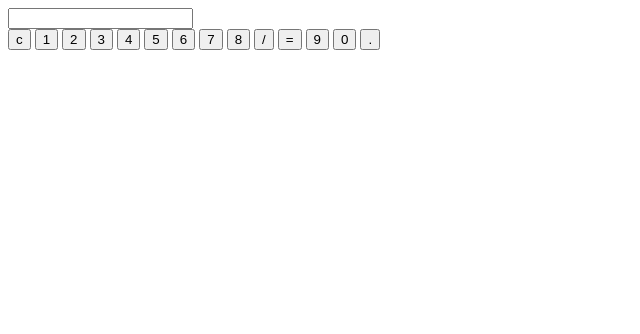
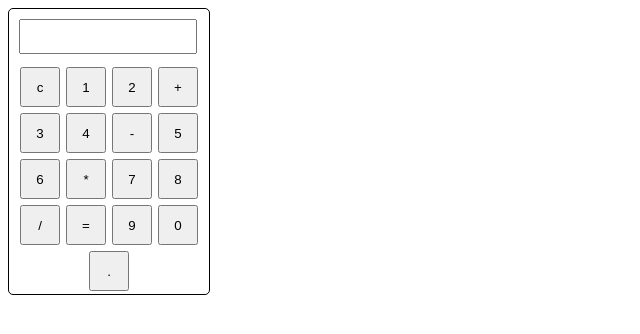
Before and after one commit to Anushka-singh-ui/first-exp, a plain HTML site: page myntra clown/calculator/calculator.html in a window 1280 px wide. Shown: the whole page, without its empty margins (0-640 px from the left). Drawn offline with Linux system fonts and the light colour scheme.

Commit message:
calculatorr

```diff
--- a/myntra clown/calculator/calculator.css
+++ b/myntra clown/calculator/calculator.css
@@ -1,16 +1,18 @@
 #calculator{
     border: 1px solid black;
     border-radius: 5px;
-    width: 100px;
+    width: 200px;
 }
 #display{
     margin: 10px;
     width: 85%;
+    font-size: 25px;
 
 }
 .button-container{
     display: flex;
     justify-content: center;
+    flex-wrap: wrap;
 }
 .button{
     width: 40px;
--- a/myntra clown/calculator/calculator.html
+++ b/myntra clown/calculator/calculator.html
@@ -4,26 +4,30 @@
     <meta charset="UTF-8">
     <meta name="viewport" content="width=device-width, initial-scale=1.0">
     <title>calculator</title>
-    <link rel="sytlesheet" href="calculator.css">
+    <link rel="stylesheet" href="calculator.css">
 </head>
 <body>
-    <div id="calculator"></div>
+    <div id="calculator">
     <input type="text" id="display" readonly>
     <div class="button-container">
-    <button class="button">c</button>
+    <button class="button" onclick="currentDisplay = ''; document.querySelector('#display').value = currentDisplay;">c</button>
     <button class="button" onclick="currentDisplay = currentDisplay + '1';document.querySelector('#display').value = currentDisplay;">1</button>
     <button class="button" onclick="currentDisplay = currentDisplay + '2';document.querySelector('#display').value = currentDisplay;">2</button>
+    <button class="button" onclick="currentDisplay = currentDisplay + '+';document.querySelector('#display').value = currentDisplay;">+</button>
     <button class="button" onclick="currentDisplay = currentDisplay + '3';document.querySelector('#display').value = currentDisplay;">3</button>
     <button class="button" onclick="currentDisplay = currentDisplay + '4';document.querySelector('#display').value = currentDisplay;">4</button>
+    <button class="button" onclick="currentDisplay = currentDisplay + '-';document.querySelector('#display').value = currentDisplay;">-</button>
     <button class="button" onclick="currentDisplay = currentDisplay + '5';document.querySelector('#display').value = currentDisplay;">5</button>
     <button class="button" onclick="currentDisplay = currentDisplay + '6';document.querySelector('#display').value = currentDisplay;">6</button>
+    <button class="button" onclick="currentDisplay = currentDisplay + '*';document.querySelector('#display').value = currentDisplay;">*</button>
     <button class="button" onclick="currentDisplay = currentDisplay + '7';document.querySelector('#display').value = currentDisplay;">7</button>
     <button class="button" onclick="currentDisplay = currentDisplay + '8';document.querySelector('#display').value = currentDisplay;">8</button>
     <button class="button" onclick="currentDisplay = currentDisplay + '/';document.querySelector('#display').value = currentDisplay;">/</button>
-    <button class="button" onclick="currentDisplay = currentDisplay + '=';document.querySelector('#display').value = currentDisplay;">=</button>
+    <button class="button" onclick=" let result = eval(curentDisplay); currentDisplay = result; document.querySelector('#display').value = currentDisplay;">=</button>
     <button class="button" onclick="currentDisplay = currentDisplay + '9';document.querySelector('#display').value = currentDisplay;">9</button>
     <button class="button" onclick="currentDisplay = currentDisplay + '0';document.querySelector('#display').value = currentDisplay;">0</button>
     <button class="button" onclick="currentDisplay = currentDisplay + '.';document.querySelector('#display').value = currentDisplay;">.</button>
+    </div>
     </div>
     <script>
         let currentDisplay = '';
```
